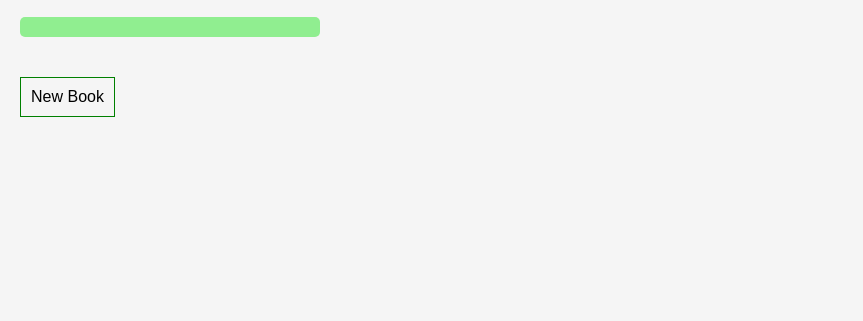
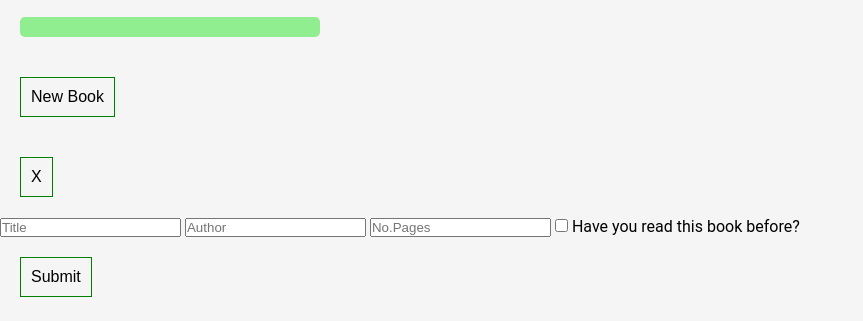
Before and after one commit to Jallaldin/Library-proj, a plain HTML site: page index.html in a window 1280 px wide. Shown: the part 41-362 px from the top of the page, without its empty margins (0-863 px from the left). Drawn offline with Linux system fonts and the light colour scheme.

Commit message:
fixed form id error

```diff
--- a/index.html
+++ b/index.html
@@ -8,20 +8,26 @@
   </head>
   <body>
     <h1>The Great Collection</h1>
-    <div id="cards"></div>
-    <button id="addBook">New Book</button>
+    <div id="cards">
+      <!-- book cards from myLibrary arr -->
+    </div>
+    <button id="addNewBook">New Book</button>
 
-    <div class="modal-form" id="modal-form">
-        <form action="" class="form-container">
+    <div id="modal" class="modal">
+        <form action="" id="form-container">
+            <button type="button" id="closeModal">X</button>
+            <div>
             <input type="text" id="title" placeholder="Title" />
             <input type="text" id="author" placeholder="Author" />
-            <input type="text" id="pages" placeholder="Pages" />
+            <input type="number" id="pages" placeholder="No.Pages" />
             <input type="checkbox" id="readstatus" name="readstatus" />
             <label for="readstatus">Have you read this book before?</label>
-            <button type="submit" id="submit">Submit</button>
+          </div>
+            <button type="submit" id="submitBook">Submit</button>
+
         </form>
     </div>
 
+  <script src="script.js"></script>
   </body>
-  <script src="script.js"></script>
 </html>
```
